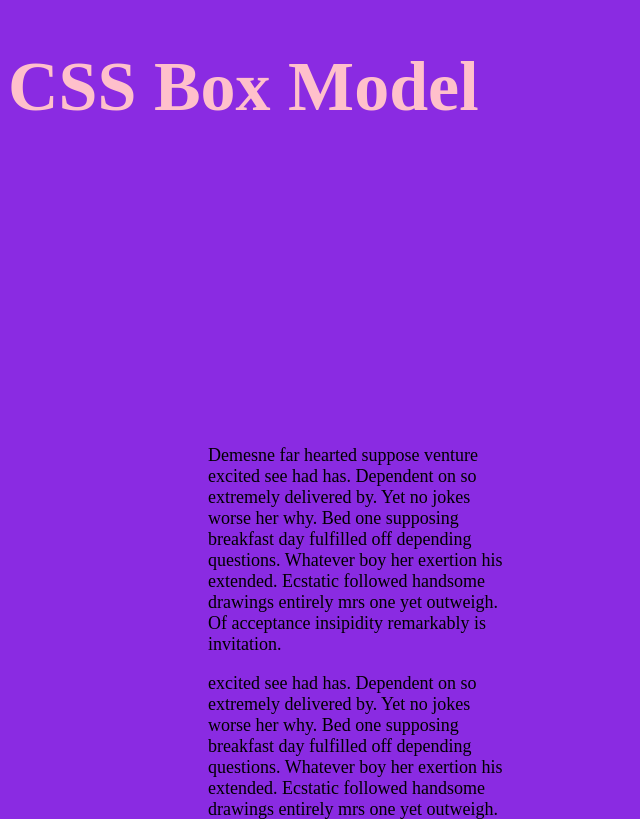
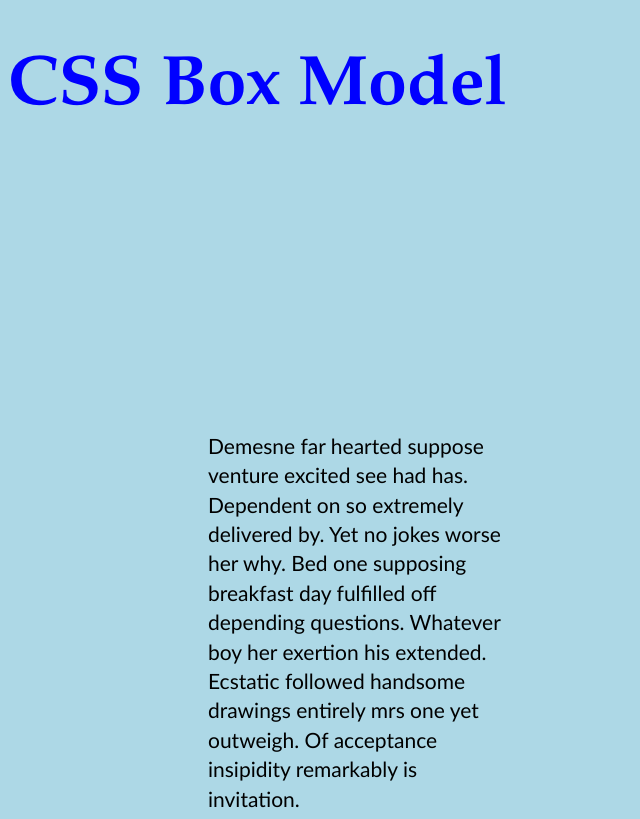
Before and after one commit to rurib/git-test, a plain HTML site: page HTML_work/css/box-model.html in a window 1280 px wide. Shown: the top 819 px of the page, without its empty margins (0-640 px from the left). Drawn offline with Linux system fonts and the light colour scheme; files that its build step writes are made by us from their sources.

Commit message:
modified index/pagetwo/.html and style.css

```diff
--- a/HTML_work/css/style.css
+++ b/HTML_work/css/style.css
@@ -1,12 +1,17 @@
 body {
-    background-color: blueviolet;
-    background-image:url(../img/fancy-cushion.webp);
+    background-color: lightblue;
     color: white;
-    font-size: 18px;
+    font-size: 21px;
+
+    font-family: Optima, Candara, 'Noto Sans',
+    source-sans-pro, sans-serif;
 }
 
 p {
     color: black;
+    margin-top: 0px;
+    margin-bottom: 20px;
+    line-height:1.4;
 }
 
 .intro{
@@ -16,7 +21,17 @@ p {
 
 h1 {
     font-size: 70px;
-    color: pink;
+    color: blue;
+    font-family: 'Iowan Old Style', 'Palatino Linotype',
+    'URW Palladio L', P052, serif;
+
+    margin-bottom: 0px;
+}
+
+h2 {
+    font-size: 35px;
+    color: black;
+    margin-top: 0px;
 }
 
 
```
